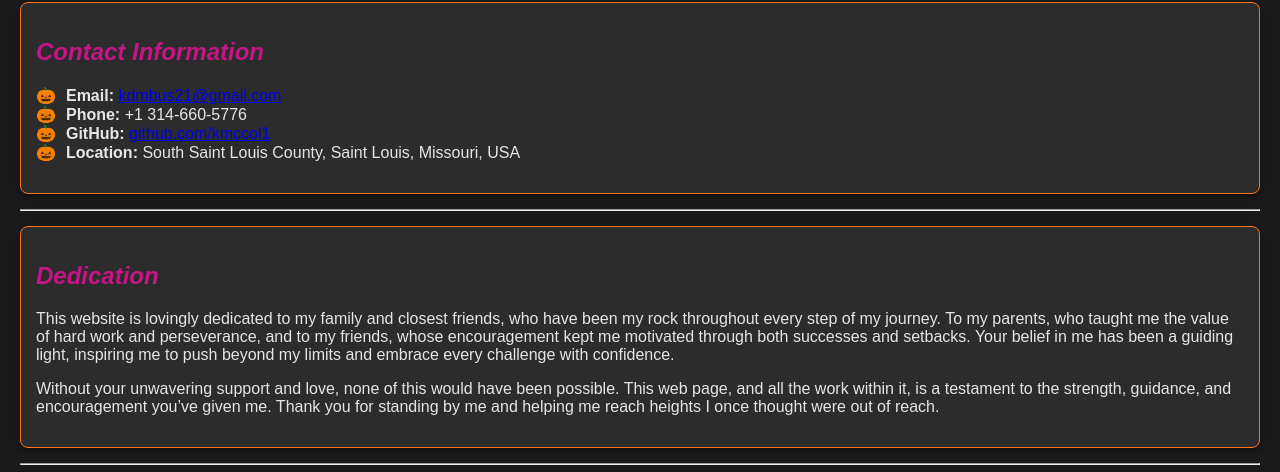
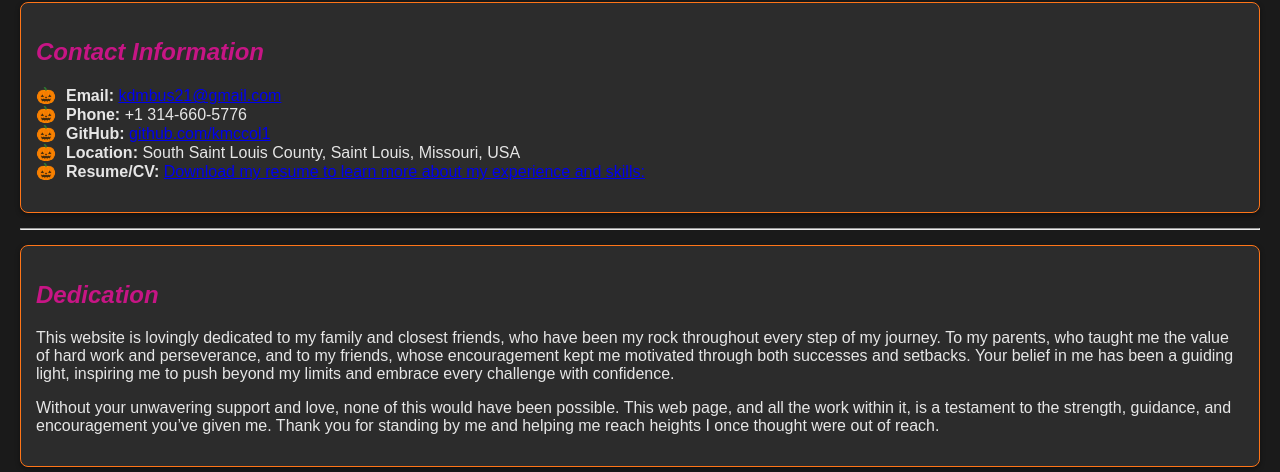
Before and after one commit to kmccol1/kyle-mccolgan, a website: page index.html in a window 1280 px wide. Shown: the part 328-800 px from the top of the page. Drawn offline with Linux system fonts and the light colour scheme.

Commit message:
feat: add resume download link to contact information section
- Included a bullet point for downloading my resume in the contact information section. Added an assets folder to store the file.

```diff
--- a/index.html
+++ b/index.html
@@ -20,6 +20,7 @@
             <li><strong>Phone:</strong> +1 314-660-5776</li>
             <li><strong>GitHub:</strong> <a href="http://www.github.com/kmccol1">github.com/kmccol1</a></li>
             <li><strong>Location:</strong> South Saint Louis County, Saint Louis, Missouri, USA</li>
+            <li><strong>Resume/CV:</strong> <a href="assets/Kyle-McColgan-Resume-2024-5.pdf" download="Kyle-McColgan-Resume-2024-5.pdf">Download my resume to learn more about my experience and skills:</a></li>
         </ul>
     </section>
 
```
Also changed, not shown: 1 other file.
